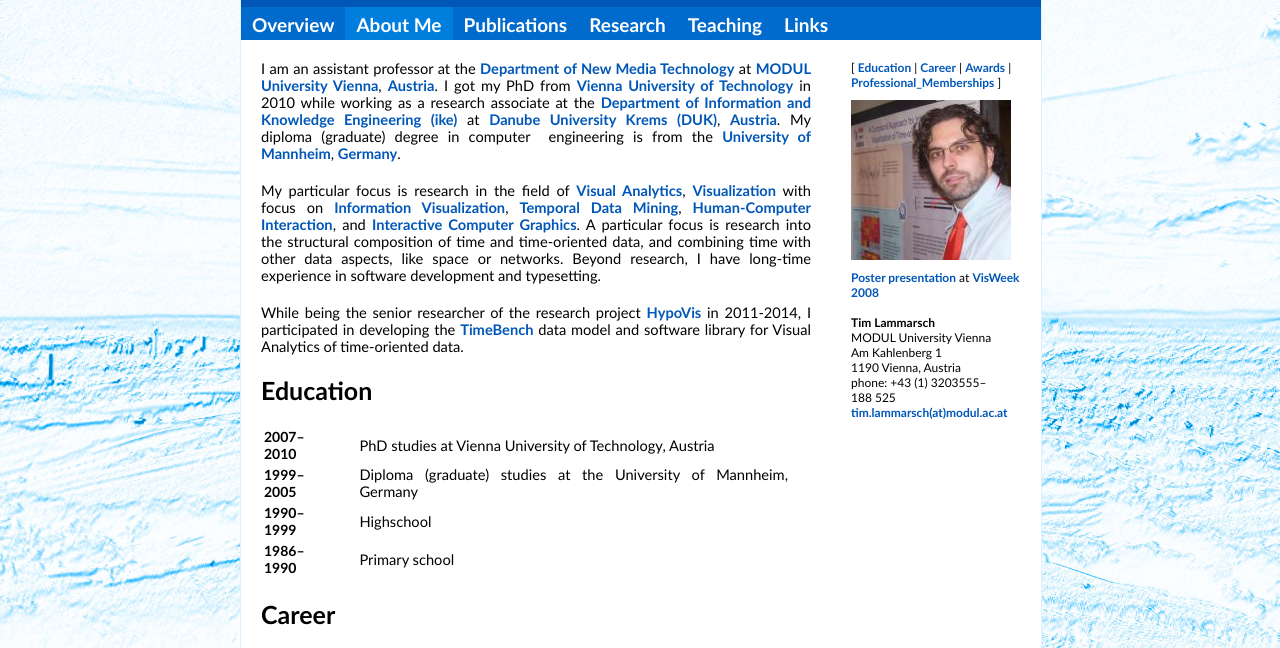
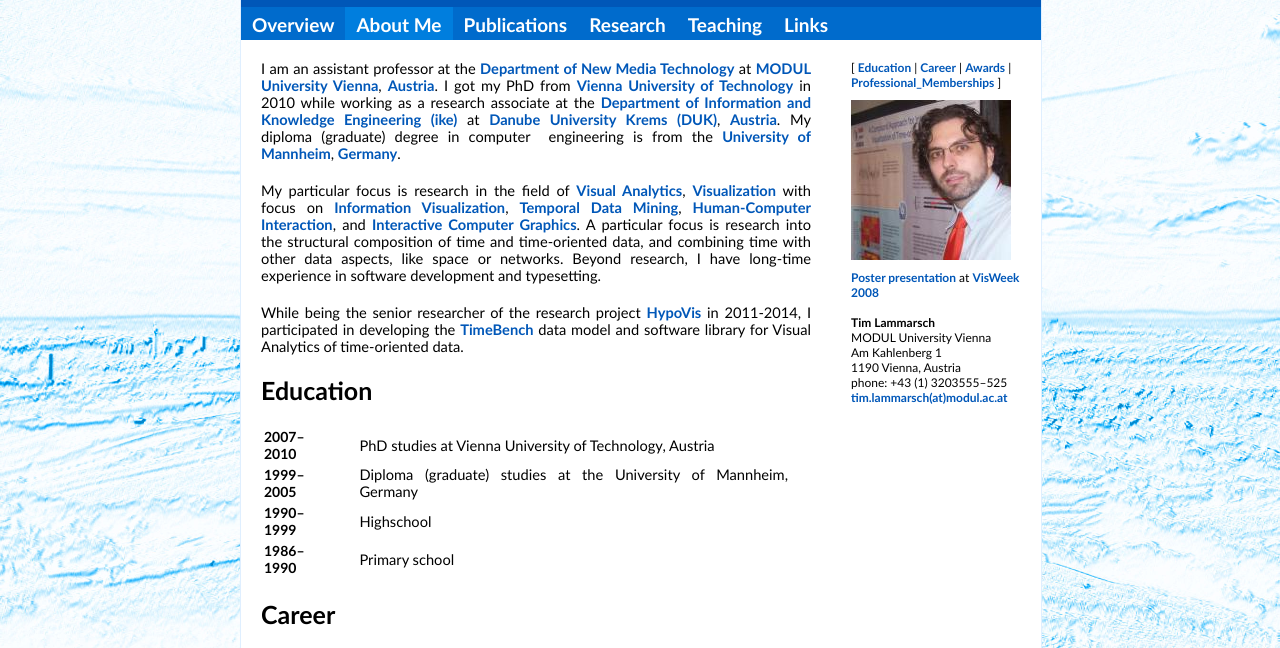
Before and after one commit to lammarsch/lammarsch.github.io, a plain HTML site: page aboutme.html in a window 1280 px wide. Shown: the part 107-755 px from the top of the page. Drawn offline with Linux system fonts and the light colour scheme.

Commit message:
phone number corrected

```diff
--- a/aboutme.html
+++ b/aboutme.html
@@ -40,7 +40,7 @@ at
 MODUL University Vienna<br>
 Am Kahlenberg 1<br>
 1190 Vienna, Austria<br>
-phone: +43 (1) 3203555&ndash;188&nbsp;525<br>
+phone: +43 (1) 3203555&ndash;525<br>
 <script type="text/javascript">doPerson("tim.lammarsch", "xswd", "modul.ac.at");</script>
 <noscript>please turn on javascript for e-mail address</noscript>
 </div>
```
Also changed, not shown: index.html (+1 -1 lines), links.html (+1 -1 lines), publications.html (+1 -1 lines), research.html (+1 -1 lines), teaching.html (+1 -1 lines).
